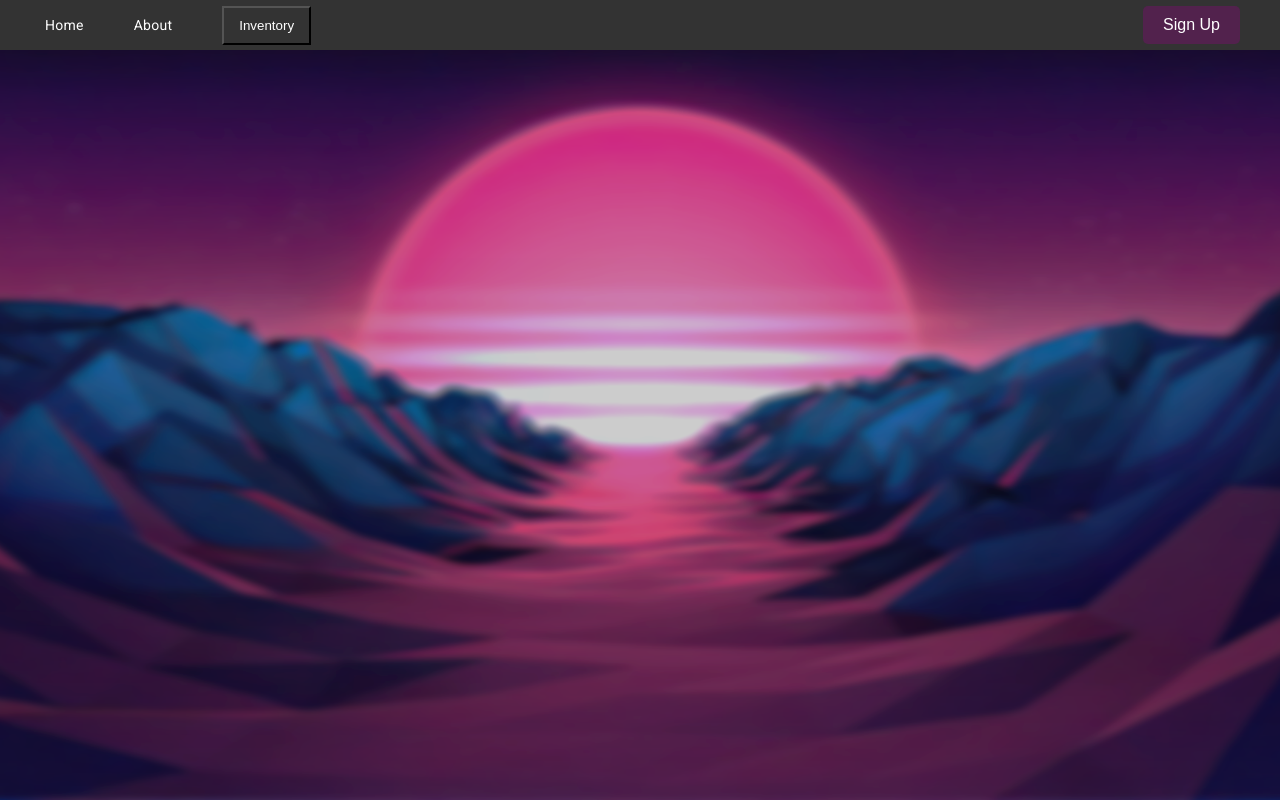
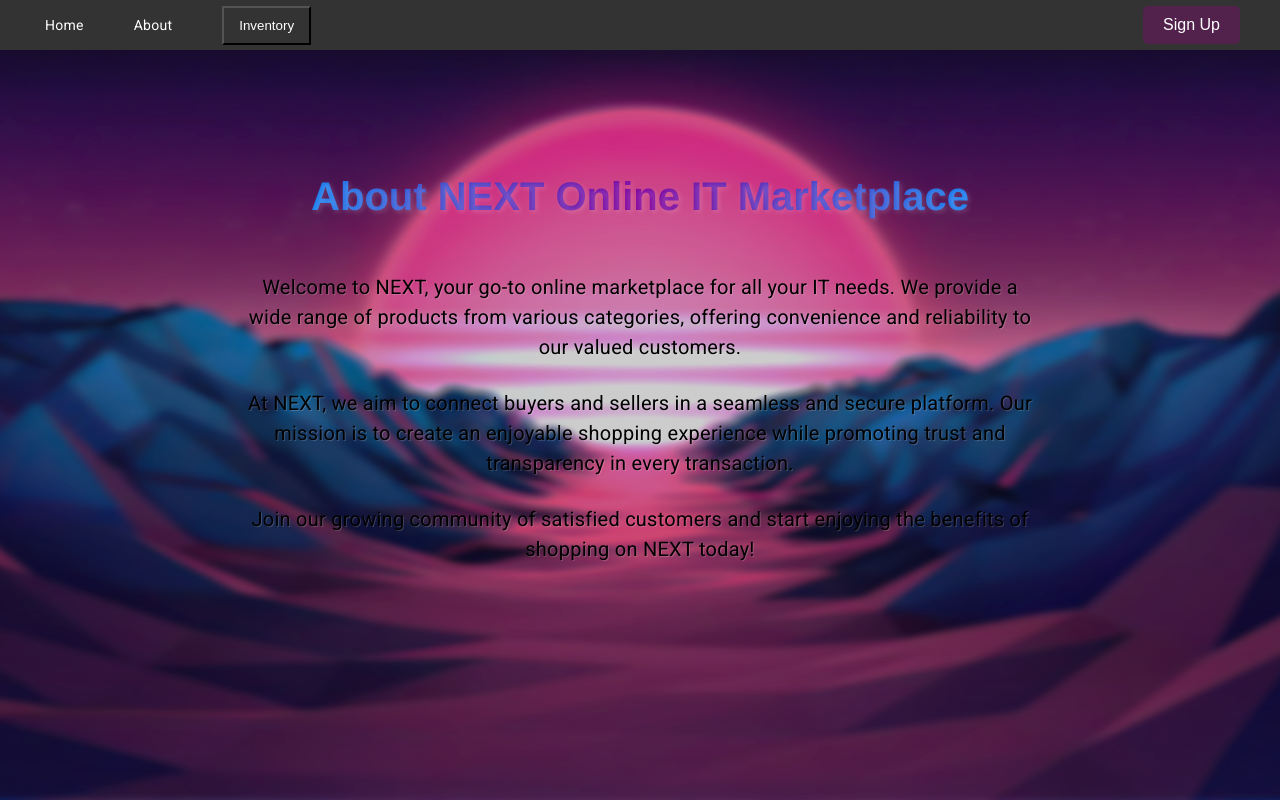
Before and after one commit to andrei-eduard-s/AngularSite, an Angular app: page /about in a window 1280 px wide. Before the commit this address led to /. Built offline with nearby package versions, Linux system fonts and the light colour scheme.

Commit message:
Created AboutPage & New Items

```diff
--- a/src/app/app-routing.module.ts
+++ b/src/app/app-routing.module.ts
@@ -3,6 +3,7 @@ import { RouterModule, Routes } from '@angular/router';
 import { HomeComponent } from './pages/home/home.component';
 import { InventoryComponent } from './pages/inventory/inventory.component';
 import { FormComponent } from './pages/inventory/form/form.component';
+import { AboutComponent } from './pages/about/about.component';
 
 const routes: Routes = [
   { path: '', component: HomeComponent },
--- a/src/app/header/header.component.html
+++ b/src/app/header/header.component.html
@@ -1,7 +1,7 @@
 <nav>
   <ul>
     <li><a routerLink="/" routerLinkActive="active">Home</a></li>
-    <li><a routerLink="/about" routerLinkActive="active">About</a></li>
+    <li><a routerLink="/about" routerLinkActive="active" >About</a></li>
     <li><a routerLink="/contact" routerLinkActive="active">
       <button class="inventory_button"(click)="GoToInventory()">Inventory</button></a></li>
   </ul>
--- a/src/app/header/header.component.ts
+++ b/src/app/header/header.component.ts
@@ -14,4 +14,8 @@ export class HeaderComponent {
   GoToInventory(){
     this.router.navigate(['inventory'])
   }
+  GoToAbout(): void {
+    this.router.navigateByUrl('/about');
+  }
+
 }
--- /dev/null
+++ b/src/app/pages/about/about.component.html
@@ -0,0 +1,8 @@
+<section class="about-section">
+    <div class="container">
+      <h1>About NEXT Online IT Marketplace</h1>
+      <p>Welcome to NEXT, your go-to online marketplace for all your IT needs. We provide a wide range of products from various categories, offering convenience and reliability to our valued customers.</p>
+      <p>At NEXT, we aim to connect buyers and sellers in a seamless and secure platform. Our mission is to create an enjoyable shopping experience while promoting trust and transparency in every transaction.</p>
+      <p>Join our growing community of satisfied customers and start enjoying the benefits of shopping on NEXT today!</p>
+    </div>
+  </section>
--- /dev/null
+++ b/src/app/pages/about/about.component.scss
@@ -0,0 +1,36 @@
+.about-section {
+  padding: 40px;
+  text-align: center;
+  margin-top: 7%;
+  display: flex;
+  justify-content: center;
+  align-items: center;
+  flex-direction: column;
+
+  h1 {
+    padding-bottom: 3%;
+    font-size: 40px;
+    margin-bottom: 20px;
+    background: radial-gradient(circle, #84009b, #0099ff);
+    -webkit-background-clip: text;
+    background-clip: text;
+    -webkit-text-fill-color: transparent;
+    text-shadow: 2px 2px 5px rgba(255, 255, 255, 0.171);
+    font-weight: bolder;
+    font-family: 'Helvetica Neue', Arial, sans-serif;
+  }
+
+  p {
+    padding-top: 2%;
+    font-size: 20px;
+    line-height: 1.5;
+    margin-bottom: 10px;
+    text-shadow: 1px 1px 0px rgba(255, 255, 255, 0.169);
+  }
+
+  .container {
+    max-width: 800px;
+    margin: 0 auto;
+    //text-shadow: 3px 2px 4px rgba(54, 54, 54, 0.527);
+  }
+}
--- a/src/app/pages/inventory/inventory.component.html
+++ b/src/app/pages/inventory/inventory.component.html
@@ -1,9 +1,9 @@
 <button class="add_item" mat-raised-button color="accent" (click)="openDialog(0)">Add item</button>
 <div class="items">
   <div *ngFor="let item of itemList" class="item">
-    <p>Nume: {{item.name}}</p>
-    <p>Descriere: {{item.category}}</p>
-    <p>Cantitate: {{item.number}}</p>
+    <p>Name: {{item.name}}</p>
+    <p>Description: {{item.category}}</p>
+    <p>Price: {{item.number}}€</p>
     <button class = "delete"(click)="deleteItem(item.id)">Delete</button>
     <button class = "edit"(click)="openDialog(item.id!)">Edit</button>
   </div>
--- a/src/app/pages/inventory/inventory.component.scss
+++ b/src/app/pages/inventory/inventory.component.scss
@@ -4,6 +4,7 @@
   grid-template-rows: repeat(5, 2fr) 1fr;
   grid-column-gap: 5px;
   grid-row-gap: 5px;
+  text-shadow: 1px 1px 0px rgba(193, 193, 193, 0.212);
 }
 .item {
   text-align: center;
@@ -27,18 +28,18 @@
     margin: 6px;
   }
 }
-p{
+p {
   text-shadow: 10px #00250db8;
   ///background-color: #425;
   //text-decoration-color: aqua;
 }
-.delete{
+.delete {
   background-color: rgb(145, 41, 41);
 }
-.edit{
-  background-color: rgba(0, 47, 18, 0.692);
+.edit {
+  background-color: rgba(47, 41, 49, 0.804);
 }
-.add_item{
+.add_item {
   display: flex;
   margin-top: 2%;
   margin-left: 2%;
```
Also changed, not shown: src/app/app.module.ts (+11 -2 lines), 1 other file (tests, documents, lock files or other folders).
